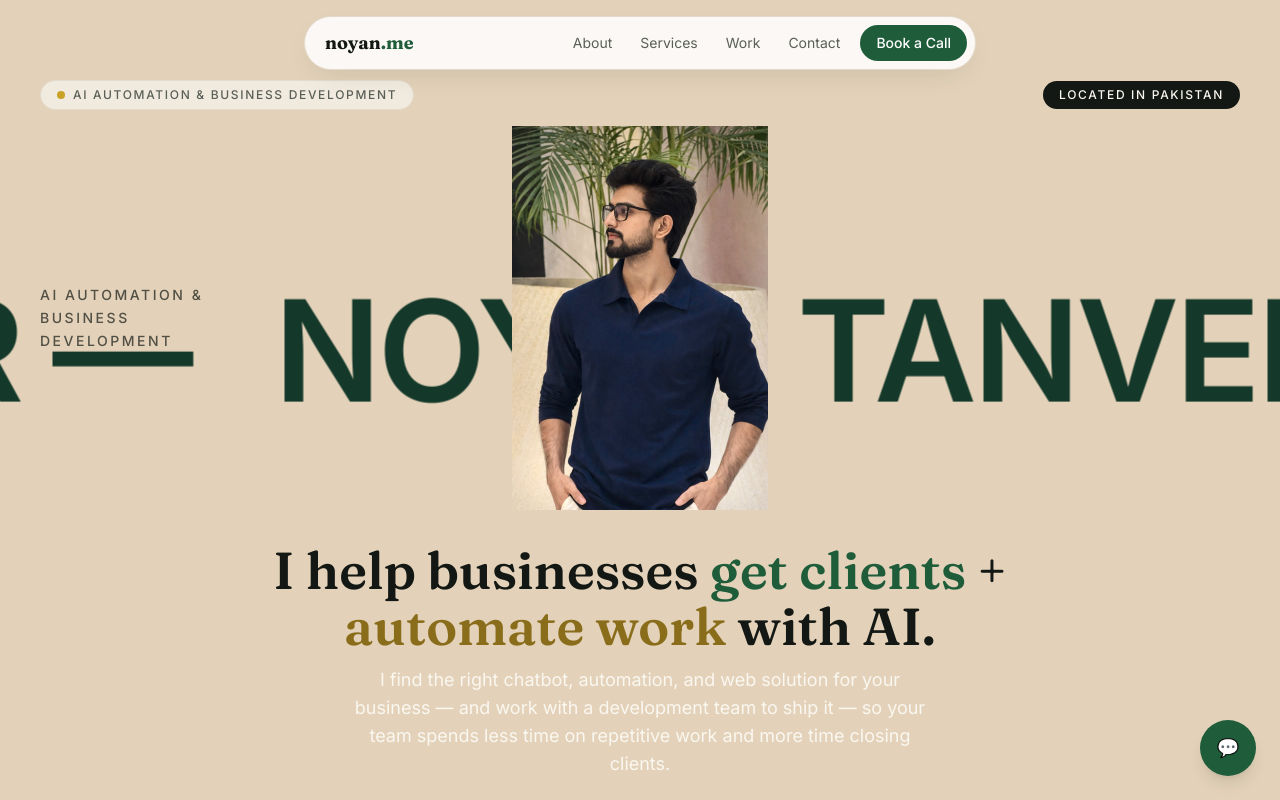
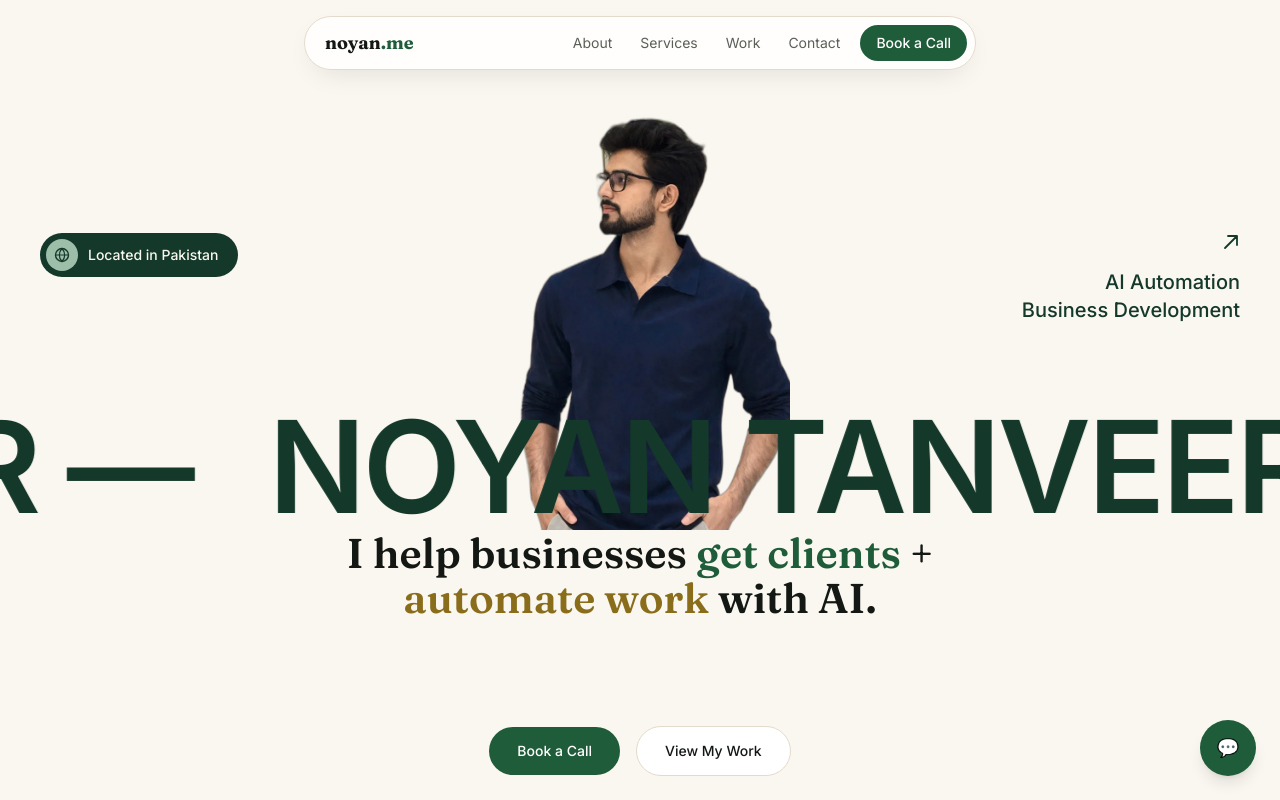
Before and after one commit to FindNoyan/noyan-portfolio, a React (Vite) app: page / in a window 1280 px wide. Shown: the top 800 px of the page. Built offline with nearby package versions, Linux system fonts and the light colour scheme.

Commit message:
Correction pass: hero matches the agreed Dennis mockup (Fixes #43) (#44)
* Correction pass: add transparent hero cutout of /noyan-about.jpg (Issue #43)

* Correction pass: Dennis mockup hero layout + Photos docs (Issue #43)

```diff
--- a/src/components/Hero.jsx
+++ b/src/components/Hero.jsx
@@ -1,9 +1,8 @@
 import { useState } from "react";
 import { hero, photos } from "../data/content";
 
-// Accent words in the headline, tuned for the warm-sand hero background
-// (sampled from the portrait's own sunlit wall so the photo blends in
-// with no seam): emerald + deep gold keep large-text contrast on sand.
+// Accent words in the headline, tuned for the cream hero background:
+// emerald + deep gold keep large-text contrast on cream.
 const ACCENT_WORDS = {
   "get clients": "text-emerald",
   "automate work": "text-goldDeep",
@@ -33,7 +32,7 @@ function MarqueeHalf() {
       {Array.from({ length: MARQUEE_REPEATS }).map((_, i) => (
         <span
           key={i}
-          className="whitespace-nowrap px-[0.3em] font-body text-[clamp(3.25rem,11vw,9rem)] font-extrabold uppercase leading-none tracking-tight text-forest"
+          className="whitespace-nowrap px-[0.3em] font-body text-[clamp(2.75rem,10vw,8rem)] font-extrabold uppercase leading-none tracking-tight text-forest"
         >
           {hero.marqueeName}
         </span>
@@ -42,77 +41,143 @@ function MarqueeHalf() {
   );
 }
 
+// Small diagonal arrow above the side role text (mockup detail).
+// Inline SVG, not a text character.
+function DiagonalArrow() {
+  return (
+    <svg
+      width="18"
+      height="18"
+      viewBox="0 0 18 18"
+      fill="none"
+      aria-hidden="true"
+      className="text-forest"
+    >
+      <path
+        d="M3 15L15 3M15 3H6M15 3v9"
+        stroke="currentColor"
+        strokeWidth="1.8"
+        strokeLinecap="round"
+        strokeLinejoin="round"
+      />
+    </svg>
+  );
+}
+
+// Globe mark inside the location pill (mockup: globe in a light circle).
+function GlobeIcon() {
+  return (
+    <svg width="16" height="16" viewBox="0 0 16 16" fill="none" aria-hidden="true">
+      <circle cx="8" cy="8" r="6.5" stroke="currentColor" strokeWidth="1.4" />
+      <path
+        d="M1.5 8h13M8 1.5c-3.6 3.8-3.6 9.2 0 13 3.6-3.8 3.6-9.2 0-13z"
+        stroke="currentColor"
+        strokeWidth="1.2"
+      />
+    </svg>
+  );
+}
+
+// "AI Automation & Business Development" -> ["AI Automation", "Business Development"]
+function roleLines() {
+  return hero.role.split(" & ");
+}
+
 export default function Hero() {
-  const [portraitOk, setPortraitOk] = useState(true);
+  const [cutoutOk, setCutoutOk] = useState(true);
 
   return (
     <section
       id="top"
-      className="animate-fade-up relative flex min-h-[100svh] flex-col overflow-hidden bg-heroSand"
+      className="relative flex h-[100svh] min-h-[640px] flex-col overflow-hidden bg-base"
     >
-      {/* DENNIS-STYLE HERO (Step 1 redesign): Noyan's own portrait, large
-          and centered, on a flat warm-sand background sampled from the
-          photo's sunlit wall — no masks, no gradient overlays, no
-          text-shadow, no seam. The giant name marquee slides right-to-left
-          behind the portrait in a transform-only loop. About still shows
-          the same photo for now; it goes text-only in Step 3. */}
-      <div className="relative z-10 mx-auto flex w-full max-w-7xl flex-1 flex-col px-6 pb-8 pt-20 sm:px-10">
-        {/* Top row: eyebrow pill + "Located in Pakistan" pill. */}
-        <div className="flex flex-wrap items-center justify-between gap-3">
-          <p className="inline-flex w-fit items-center gap-2 rounded-full border border-line bg-surface px-4 py-1.5 text-xs font-medium uppercase tracking-[0.14em] text-muted">
-            <span className="inline-block h-2 w-2 rounded-full bg-gold" />
-            {hero.eyebrow}
-          </p>
-          <p className="inline-flex w-fit items-center rounded-full bg-ink px-4 py-1.5 text-xs font-medium uppercase tracking-[0.14em] text-[#FAF7F0]">
-            {hero.locationPill}
-          </p>
+      {/* DENNIS-STYLE HERO (correction pass, Issue #43): Noyan's cutout
+          portrait large and anchored to the portrait zone's bottom, directly
+          on the cream background — no box, no seam. The giant name marquee
+          sits at the zone bottom IN FRONT of the portrait's lower edge.
+          "Located in Pakistan" pill LEFT / role text RIGHT at mid height on
+          desktop (mockup); stacked centered on mobile. The whole section —
+          visual + H1 + CTAs — fits 100svh on desktop. */}
+
+      {/* Spacer clearing the fixed pill nav. */}
+      <div className="h-20 shrink-0" aria-hidden="true" />
+
+      {/* Portrait zone: takes all leftover height. */}
+      <div className="relative min-h-0 flex-1">
+        {/* Cutout portrait: fills the zone height, anchored bottom-center. */}
+        <div className="absolute inset-x-0 bottom-0 top-16 flex justify-center lg:top-0">
+          {cutoutOk && (
+            <img
+              src={photos.heroCutout.src}
+              alt={photos.heroCutout.alt}
+              width={704}
+              height={1056}
+              loading="eager"
+              fetchPriority="high"
+              onError={() => setCutoutOk(false)}
+              className="h-full w-auto object-contain"
+            />
+          )}
         </div>
 
-        {/* Portrait zone: centered portrait; role text at the side on
-            desktop. The marquee breaks out full-bleed and sits behind the
-            portrait's lower half. */}
-        <div className="relative flex flex-1 items-center justify-center py-4">
+        {/* Name marquee: anchored to the zone bottom, in FRONT of the
+            portrait's lower edge (z-20), sliding right-to-left. */}
         <div
           aria-hidden="true"
-            className="pointer-events-none absolute left-1/2 top-[58%] z-0 w-screen -translate-x-1/2 -translate-y-1/2 select-none overflow-hidden"
+          className="pointer-events-none absolute bottom-0 left-1/2 z-20 w-screen -translate-x-1/2 select-none overflow-hidden"
         >
           <div className="hero-marquee-track flex w-max">
             <MarqueeHalf />
             <MarqueeHalf />
           </div>
         </div>
-          <p className="absolute left-0 top-1/2 hidden w-44 -translate-y-1/2 text-sm font-medium uppercase leading-relaxed tracking-[0.18em] text-ink/70 lg:block">
+
+        {/* Desktop side texts (mockup layout): pill LEFT, role RIGHT,
+            both at mid height of the zone, never overlapping anything. */}
+        <p className="absolute left-6 top-[34%] z-10 hidden items-center gap-2.5 rounded-full bg-forest py-1.5 pl-1.5 pr-5 text-sm font-medium text-[#FAF7F0] lg:inline-flex xl:left-10">
+          <span className="inline-flex h-8 w-8 items-center justify-center rounded-full bg-[#9DBEA9] text-forest">
+            <GlobeIcon />
+          </span>
+          {hero.locationPill}
+        </p>
+        <div className="absolute right-6 top-[34%] z-10 hidden text-right lg:block xl:right-10">
+          <span className="mb-3 inline-block">
+            <DiagonalArrow />
+          </span>
+          <p className="text-xl font-medium leading-snug text-forest">
+            {roleLines().map((line) => (
+              <span key={line} className="block">
+                {line}
+              </span>
+            ))}
+          </p>
+        </div>
+
+        {/* Mobile: pill + role stacked centered at the top of the zone
+            (the portrait wrapper starts below them via top-16). */}
+        <div className="absolute inset-x-0 top-1 z-10 flex flex-col items-center gap-2 px-6 lg:hidden">
+          <p className="inline-flex items-center gap-2 rounded-full bg-forest py-1 pl-1 pr-4 text-xs font-medium text-[#FAF7F0]">
+            <span className="inline-flex h-6 w-6 items-center justify-center rounded-full bg-[#9DBEA9] text-forest">
+              <GlobeIcon />
+            </span>
+            {hero.locationPill}
+          </p>
+          <p className="text-[11px] font-medium uppercase tracking-[0.18em] text-forest/80">
             {hero.role}
           </p>
-          {portraitOk && (
-            <img
-              src={photos.heroPortrait.src}
-              alt={photos.heroPortrait.alt}
-              width={1024}
-              height={1536}
-              loading="eager"
-              fetchPriority="high"
-              onError={() => setPortraitOk(false)}
-              className="relative z-10 aspect-[2/3] h-[34svh] w-auto object-cover sm:h-[42svh] lg:h-[48svh]"
-            />
-          )}
+        </div>
       </div>
 
-        {/* Role text on mobile: centered under the portrait. */}
-        <p className="text-center text-xs font-medium uppercase tracking-[0.18em] text-ink/70 lg:hidden">
-          {hero.role}
-        </p>
-
-        {/* Real H1 (SEO) + sub + CTAs. Centered, clear of the fixed
-            chatbot button (bottom-right). */}
-        <div className="mx-auto mt-4 w-full max-w-3xl text-center">
-          <h1 className="font-display text-[clamp(1.9rem,4.6vw,3.25rem)] font-semibold leading-[1.08] text-ink">
+      {/* Real H1 (SEO) + sub + CTAs. Compact so the whole hero fits 100svh
+          on desktop; centered and clear of the fixed chatbot button. */}
+      <div className="relative z-10 mx-auto w-full max-w-3xl shrink-0 px-6 pb-6 text-center sm:px-10">
+        <h1 className="font-display text-[clamp(1.7rem,3.6vw,2.6rem)] font-semibold leading-[1.1] text-ink">
           {renderHeadline(hero.headline)}
         </h1>
-          <p className="mx-auto mt-3 max-w-xl text-base leading-relaxed text-[#3F443B] sm:text-lg">
+        <p className="mx-auto mt-3 max-w-xl text-[15px] leading-relaxed text-[#3F443B] sm:text-base">
           {hero.sub}
         </p>
-          <div className="mt-6 flex flex-wrap items-center justify-center gap-4">
+        <div className="mt-5 flex flex-wrap items-center justify-center gap-3 sm:gap-4">
           <a
             href={hero.primaryCta.href}
             {...(hero.primaryCta.external
@@ -130,7 +195,6 @@ export default function Hero() {
           </a>
         </div>
       </div>
-      </div>
     </section>
   );
 }
--- a/src/data/content.js
+++ b/src/data/content.js
@@ -209,9 +209,20 @@ export const photos = {
   // Hero portrait (Step 1 redesign): Noyan's glasses + navy polo photo —
   // the same file About shows for now (About goes text-only in Step 3).
   // Face/identity: the original photo file only — never regenerate or
-  // alter his face.
+  // alter his face. SUPERSEDED in the hero by heroCutout (Issue #43);
+  // kept for reference.
   heroPortrait: {
     src: "/noyan-about.jpg",
+    alt: "Portrait of Noyan in a navy blue polo shirt and glasses, standing outdoors.",
+  },
+  // Hero cutout (correction pass, Issue #43): background-removed cutout of
+  // /noyan-about.jpg made with rembg — face/body pixels untouched,
+  // background removal only. Stored as .svg (text) wrapping the transparent
+  // WebP as a data URI, because only text files can be pushed through the
+  // API; it renders identically to a plain image in <img>. Displayed large
+  // on the cream background — no box, no seam, like the agreed mockup.
+  heroCutout: {
+    src: "/noyan-about-cutout.svg",
     alt: "Portrait of Noyan in a navy blue polo shirt and glasses, standing outdoors.",
   },
   // Noyan’s earlier formal portrait (black shirt + tie, green
```
Also changed, not shown: public/noyan-about-cutout.svg (added), 1 other file (tests, documents, lock files or other folders). Lines whose indentation alone changed are shown as unchanged.
